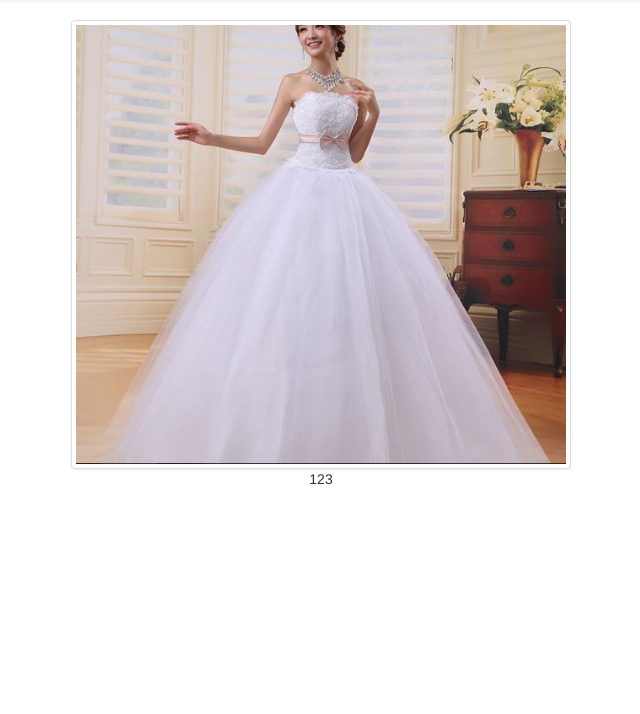
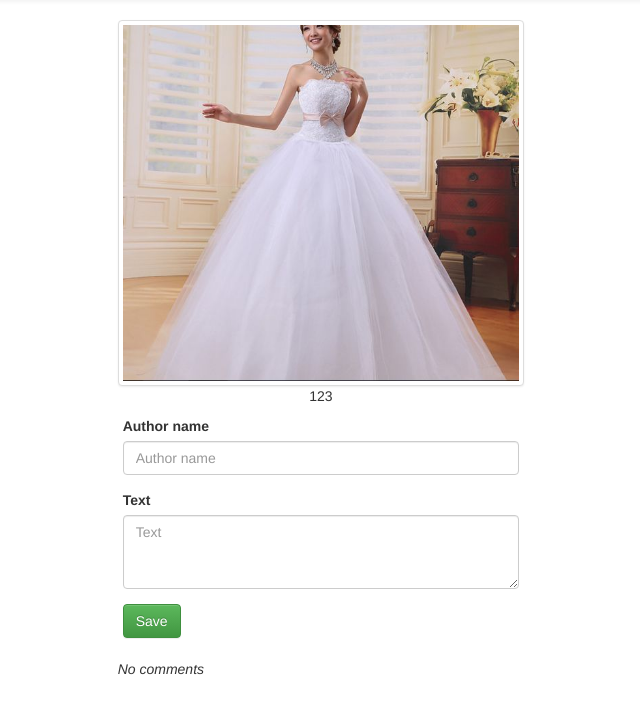
Before and after one commit to ogurtsova/instagram, a Django app: page /post/2/ in a window 1280 px wide. Shown: the part 52-766 px from the top of the page, without its empty margins (319-959 px from the left). Run offline with Django 3.2, Linux system fonts and the light colour scheme; data comes from the database, SQL or seed files in the repository; both versions use the stored data as it was after the commit; some libraries are stand-ins or nearby versions.

Commit message:
Comment form added

```diff
--- a/app/forms.py
+++ b/app/forms.py
@@ -8,6 +8,9 @@ class UploadFileForm(forms.Form):
 
 
 class CommentForm(forms.ModelForm):
+
+    text = forms.CharField(widget=forms.Textarea(attrs={'rows':3}))
+
     class Meta:
         model = Comment
         fields = ('author_name', 'text',)
--- a/app/settings.py
+++ b/app/settings.py
@@ -38,6 +38,7 @@ INSTALLED_APPS = [
     'django.contrib.messages',
     'django.contrib.staticfiles',
     'app',
+    'bootstrap3',
     'bootstrap_pagination',
 ]
 
--- a/app/templates/base.html
+++ b/app/templates/base.html
@@ -12,7 +12,7 @@
 
     <nav class="navbar navbar-default">
         <div class="container-fluid">
-            <a class="navbar-brand" href="#">Instagram</a>
+            <a class="navbar-brand" href="{% url 'index' %}">Instagram</a>
             <div class="collapse navbar-collapse">
                 <ul class="nav navbar-nav navbar-right">
                     <li><button type="button" class="btn btn-default navbar-btn">Sign in</button></li>
--- a/app/templates/index.html
+++ b/app/templates/index.html
@@ -9,8 +9,8 @@
     {% for post in page %}
         <div class="post">
             <div class="row">
-                <div class=".col-md-6 .col-md-offset-3" style="text-align:center">
-                    <a href="{% url 'post_detail' pk=post.pk %}"><img src="{{post.image.url}}" class="img-thumbnail" alt="Cinque Terre" width="500" height="500"/></a>
+                <div class="col-md-4 col-md-offset-4">
+                    <a href="{% url 'post_detail' pk=post.pk %}"><img src="{{post.image.url}}" class="img-thumbnail"/></a>
                     <p>{{ post.description }}</p>
 
                 </div>
@@ -18,7 +18,7 @@
         </div>
     {% endfor %}
     <div class="row">
-        <div class=".col-md-6 .col-md-offset-3" style="text-align:center">
+        <div class="col-md-4 col-md-offset-4">
             {% if page.paginator.num_pages > 1 %}
                 {% bootstrap_paginate page %}
             {% endif %}
--- a/app/templates/post_detail.html
+++ b/app/templates/post_detail.html
@@ -1,4 +1,5 @@
 {% extends 'base.html' %}
+{% load bootstrap3 %}
 {% load bootstrap_pagination %}
 
 {% block page_title %}
@@ -8,19 +9,51 @@
 {% block content %}
     <div class="post">
         <div class="row">
-            <div class=".col-md-6 .col-md-offset-3" style="text-align:center">
-                <a href="{% url 'post_detail' pk=post.pk %}"><img src="{{post.image.url}}" class="img-thumbnail" alt="Cinque Terre" width="500" height="500"/></a>
+            <div class="col-md-4 col-md-offset-4" style="text-align:center">
+                <img src="{{post.image.url}}" class="img-thumbnail"/>
                 <p>{{ post.description }}</p>
 
             </div>
         </div>
     </div>
 
+    <class class="row">
+        <div class="col-md-4 col-md-offset-4">
+            <form action="{{ request.path }}" method="POST">
+                {% csrf_token %}
+                {% bootstrap_form comment_form %}
+                <button class="btn btn-success" type="submit">Save</button>
+            </form>
+        </div>
+    </class>
+
     <div class="row">
-        <div class=".col-md-6 .col-md-offset-3" style="text-align:center">
-            {% if page.paginator.num_pages > 1 %}
-                {% bootstrap_paginate page %}
-            {% endif %}
+        <div class="col-md-4 col-md-offset-4">
+        {% for comment in page %}
+
+            <div class="row">
+                <div class="col-md-12">
+                    <div class="row">
+                        <div class="col-md-6">
+                            <h5>{{ comment.author_name }}</h5>
+                        </div>
+                        <div class="col-md-6">
+                            <span class="pull-right">{{ comment.created_date | date:"M d, Y" }}</span>
+                        </div>
+                    </div>
+                    <div class="row">
+                        <div class="col-md-12">
+                            {{ comment.text }}
+                        </div>
+                    </div>
+                </div>
+            </div>
+        {% empty %}
+            <h5 style="font-style:italic">No comments</h5>
+        {% endfor %}
+        {% if page.paginator.num_pages > 1 %}
+            {% bootstrap_paginate page %}
+        {% endif %}
         </div>
     </div>
 {% endblock %}
--- a/app/urls.py
+++ b/app/urls.py
@@ -23,7 +23,7 @@ from app import settings
 
 urlpatterns = [
     url(r'^admin/', admin.site.urls),
-    url(r'^$', views.index),
+    url(r'^$', views.index, name='index'),
     url(r'^post/(?P<pk>[0-9]+)/$', views.post_detail, name='post_detail'),
     url(r'^upload', views.upload)
 ]
```
Also changed, not shown: db.sqlite3.
